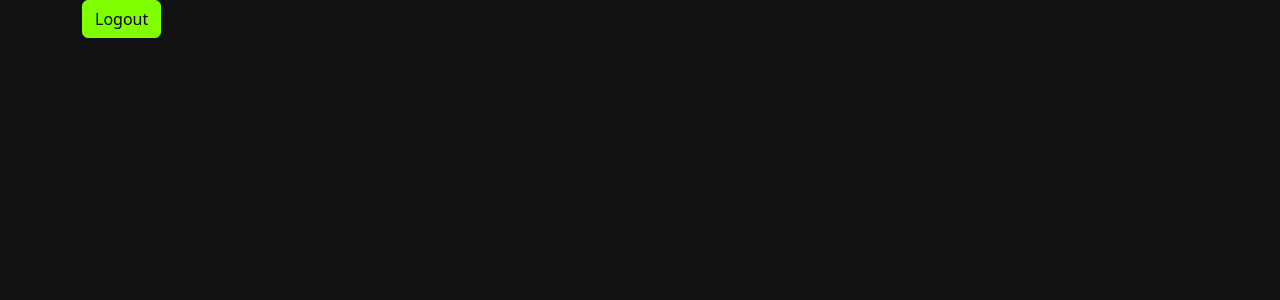
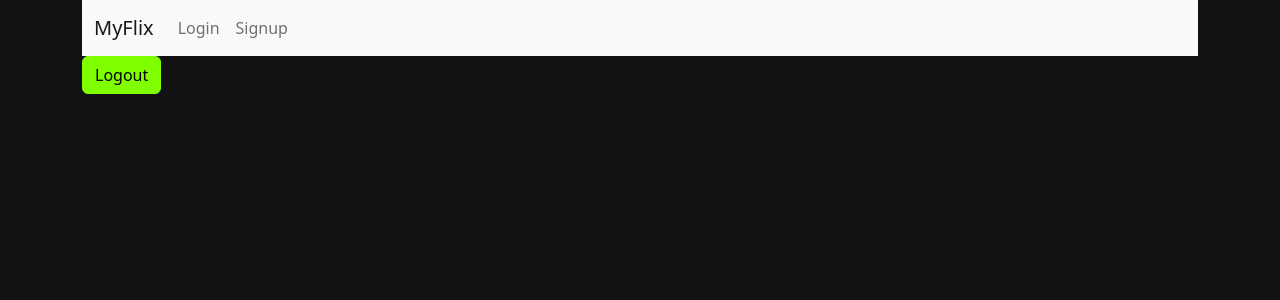
Before and after one commit to JackOliCode/myFlix-client, a React (Vite) app: page /profile in a window 1280 px wide. Before the commit this address had no page. Shown: the top 300 px of the page. Built offline with nearby package versions, Linux system fonts and the light colour scheme.

Commit message:
added navbar to main-view

```diff
--- a/src/components/main-view/main-view.jsx
+++ b/src/components/main-view/main-view.jsx
@@ -5,6 +5,8 @@ import { LoginView } from "../login-view/login-view";
 import { SignupView } from "../signup-view/signup-view";
 import { Col, Row, Button } from "react-bootstrap";
 import { BrowserRouter, Routes, Route, Navigate } from "react-router-dom";
+import { NavigationBar } from "../navigation-bar/navigation-bar";
+
 
 export const MainView = () => {
 
@@ -48,6 +50,13 @@ export const MainView = () => {
 
 return (
   <BrowserRouter>
+  <NavigationBar
+  user={user}
+  onLoggedOut={() => {
+    setUser(null);
+    setToken(null);
+    localStorage.clear();
+  }} />
   <div>
     <Row className="justify-content-md-center">
       <Routes>
--- a/src/components/navigation-bar/navigation-bar.jsx
+++ b/src/components/navigation-bar/navigation-bar.jsx
@@ -4,7 +4,7 @@ import { Link } from "react-router-dom";
 export const NavigationBar = ({ user, onLoggedOut }) => {
 
     return (
-    <Navbar bg="dark" expand="lg">
+    <Navbar bg="light" expand="lg">
       <Container>
         <Navbar.Brand as={Link} to="/">
             MyFlix
@@ -27,6 +27,9 @@ export const NavigationBar = ({ user, onLoggedOut }) => {
                 <Nav.Link as={Link} to="/">
                   Home
                 </Nav.Link>
+                <Nav.Link as={Link} to="/profile">
+                    <span>profile</span>
+                </Nav.Link>
                 <Nav.Link onClick={onLoggedOut}>Logout</Nav.Link>
               </>
             )}
```
Also changed, not shown: 2 other files (tests, documents, lock files or other folders).
